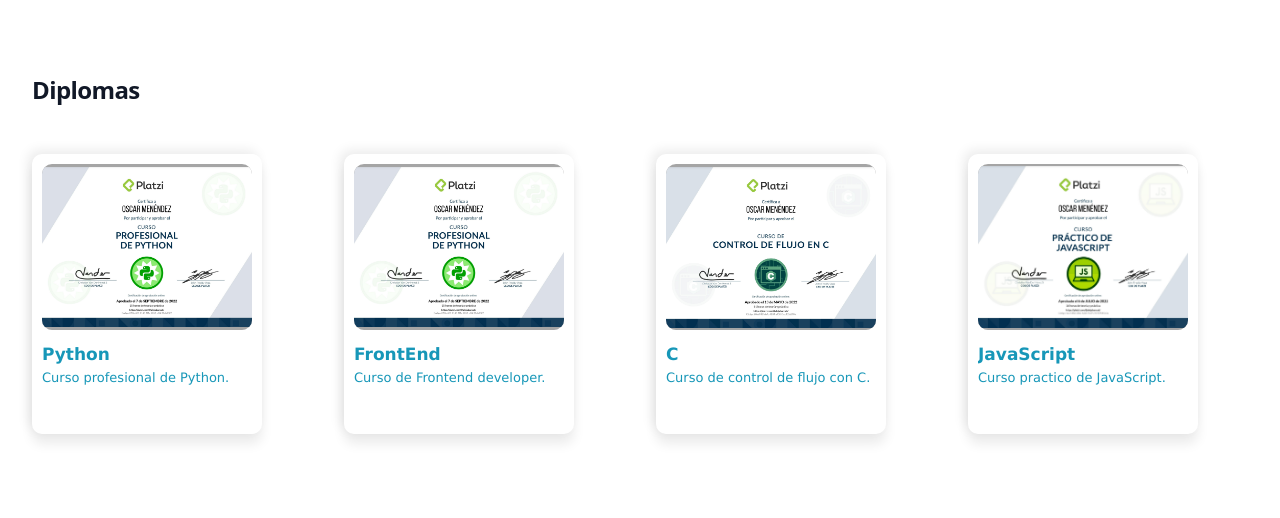
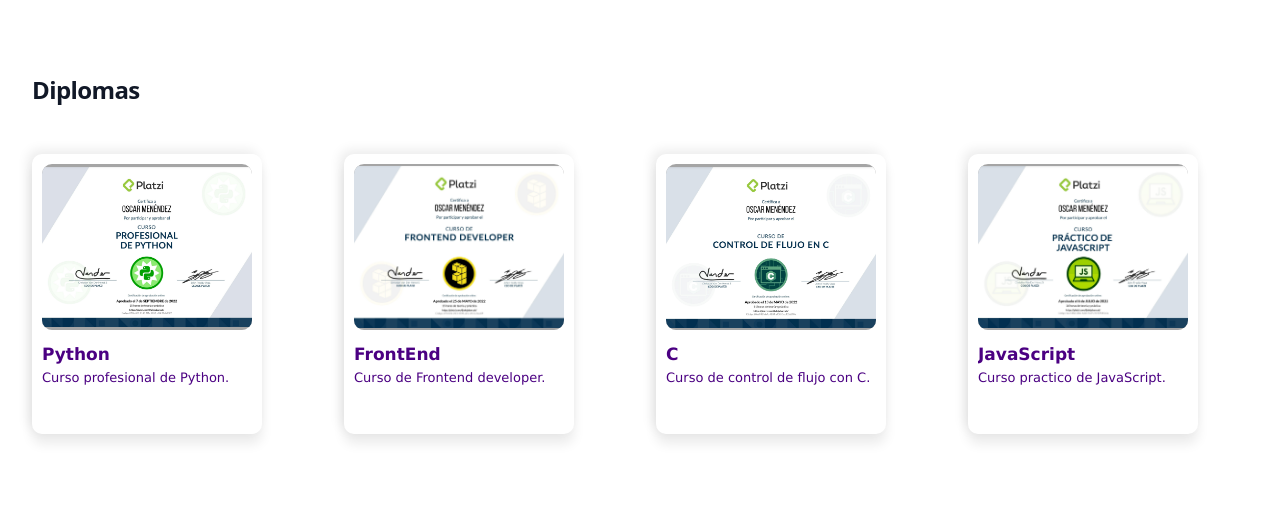
Before and after one commit to Oscar00703/diplomas.github.io, a website: page src/index.html in a window 1280 px wide. Shown: the part 434-952 px from the top of the page. Drawn offline with nearby package versions, Linux system fonts and the light colour scheme; no server answers.

Commit message:
change img

```diff
--- a/src/assets/css/style.css
+++ b/src/assets/css/style.css
@@ -43,7 +43,7 @@
     font-family: "Lucida Sans", "Lucida Sans Regular", "Lucida Grande",
       "Lucida Sans Unicode", Geneva, Verdana, sans-serif;
     font-weight: 600;
-    color: #1797b8;
+    color: #4b0082;
     cursor: default;
     -webkit-box-orient: vertical;
     overflow: hidden;
@@ -62,6 +62,6 @@
     font-size: 13px;
     font-family: "Lucida Sans", "Lucida Sans Regular", "Lucida Grande",
       "Lucida Sans Unicode", Geneva, Verdana, sans-serif;
-    color: #1797b8;
+    color: #4b0082;
     cursor: default;
   }
--- a/src/index.html
+++ b/src/index.html
@@ -71,7 +71,7 @@
         </div>
         <div class="card">
           <div class="card-image-container">
-            <img src="assets/img/profesional-python.png" alt="">
+            <img src="assets/img/frontend.png" alt="">
           </div>
           <p class="card-title">FrontEnd</p>
           <p class="card-des">
```
